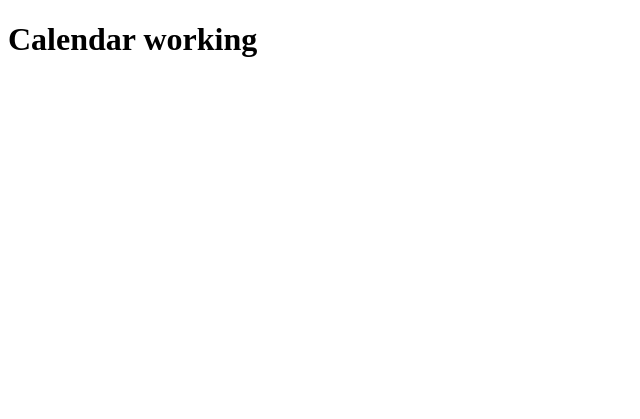
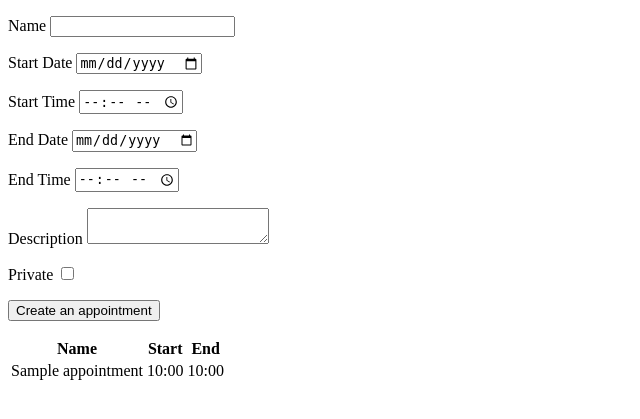
Before and after one commit to bwilkins96/Flask-Calendar-Project, a Flask app: page / in a window 1280 px wide. Shown: the top 419 px of the page, without its empty margins (0-640 px from the left). Run offline with Flask 2, Linux system fonts and the light colour scheme; a database or web service that is not in the repository returns one stand-in record (values such as "Sample title"); some libraries are stand-ins or nearby versions.

Commit message:
adding appointments form

```diff
--- /dev/null
+++ b/app/forms.py
@@ -0,0 +1,26 @@
+from flask_wtf import FlaskForm
+from wtforms.fields import (
+    BooleanField, DateField, StringField, SubmitField, TextAreaField, TimeField
+)
+from wtforms.validators import DataRequired, Length, ValidationError
+from datetime import datetime
+
+class AppointmentForm(FlaskForm):
+    name = StringField('Name', validators=[DataRequired(), Length(max=200)])
+    start_date = DateField('Start Date', validators=[DataRequired()])
+    start_time = TimeField('Start Time', validators=[DataRequired()])
+    end_date = DateField('End Date', validators=[DataRequired()])
+    end_time = TimeField('End Time', validators=[DataRequired()])
+    description = TextAreaField('Description')
+    private = BooleanField('Private')
+    submit = SubmitField('Create an appointment')
+
+    def validate_end_date(form, field):
+        if form.start_date.data != form.end_date.data:
+            raise ValidationError('Dates must match')
+
+        start = datetime.combine(form.start_date.data, form.start_time.data)
+        end = datetime.combine(form.end_date.data, form.end_time.data)
+
+        if start >= end:
+            raise ValidationError('End date/time must come after start date/time')
--- a/app/routes.py
+++ b/app/routes.py
@@ -1,7 +1,55 @@
-from flask import Blueprint, render_template
+from flask import Blueprint, render_template, redirect
+from app.forms import AppointmentForm
+from datetime import datetime
+import os
+import psycopg2
+
 
 bp = Blueprint('main', __name__, url_prefix='/')
 
-@bp.route('/')
+CONNECTION_PARAMETERS = {
+    'user': os.environ.get('DB_USER'),
+    'password': os.environ.get('DB_PASS'),
+    'dbname': os.environ.get('DB_NAME'),
+    'host': os.environ.get('DB_HOST')
+}
+
+def get_appointments():
+    with psycopg2.connect(**CONNECTION_PARAMETERS) as conn:
+        with conn.cursor() as curs:
+            curs.execute('SELECT id, name, start_datetime, end_datetime, description FROM appointments ORDER BY start_datetime')
+            rows = curs.fetchall()
+            return rows
+
+def insert_appointment(form):
+    params = {
+        'name': form.name.data,
+        'start_datetime': datetime.combine(form.start_date.data, form.start_time.data),
+        'end_datetime': datetime.combine(form.end_date.data, form.end_time.data),
+        'description': form.description.data,
+        'private': form.private.data
+    }
+
+    with psycopg2.connect(**CONNECTION_PARAMETERS) as conn:
+        with conn.cursor() as curs:
+            curs.execute("""
+                         INSERT INTO appointments (name, start_datetime, end_datetime, description, private) VALUES
+                         (%(name)s, %(start_datetime)s, %(end_datetime)s, %(description)s, %(private)s)
+                         """,
+                         params
+                        )
+
+    print('successfully inserted!')
+
+
+
+@bp.route('/', methods=('GET', 'POST'))
 def main():
-    return render_template('main.html')
+    rows = get_appointments()
+    form = AppointmentForm()
+
+    if form.validate_on_submit():
+        insert_appointment(form)
+        return redirect('/')
+
+    return render_template('main.html', rows=rows, form=form)
--- a/app/templates/main.html
+++ b/app/templates/main.html
@@ -7,6 +7,68 @@
     <title>Flask Calendar</title>
 </head>
 <body>
-    <h1>Calendar working</h1>
+    <form method="post" action="/">
+        {{ form.csrf_token }}
+        <p>
+            {{ form.name.label }}
+            {{ form.name() }}
+        </p>
+        <p>
+            {{ form.start_date.label }}
+            {{ form.start_date() }}
+        </p>
+        <p>
+            {{ form.start_time.label }}
+            {{ form.start_time() }}
+        </p>
+        <p>
+            {{ form.end_date.label }}
+            {{ form.end_date() }}
+
+            {% if form.end_date.errors %}
+            <ul class = 'errors'>
+                {% for error in form.end_date.errors %}
+                    <li>{{ error }}</li>
+                {% endfor %}
+            {% endif %}
+        </p>
+        <p>
+            {{ form.end_time.label }}
+            {{ form.end_time() }}
+        </p>
+        <p>
+            {{ form.description.label }}
+            {{ form.description() }}
+        </p>
+        <p>
+            {{ form.private.label }}
+            {{ form.private() }}
+        </p>
+        <p>{{ form.submit() }}</p>
+    </form>
+    <table>
+        <thead>
+            <tr>
+                <th>Name</th>
+                <th>Start</th>
+                <th>End</th>
+            </tr>
+        </thead>
+        <tbody>
+            {% for a in rows %}
+            <tr>
+                <td>
+                    {{ a[1] }}
+                </td>
+                <td>
+                    {{ a[2].strftime('%H:%M') }}
+                </td>
+                <td>
+                    {{ a[3].strftime('%H:%M') }}
+                </td>
+            </tr>
+            {% endfor %}
+        </tbody>
+    </table>
 </body>
 </html>
```
Also changed, not shown: README.md.
